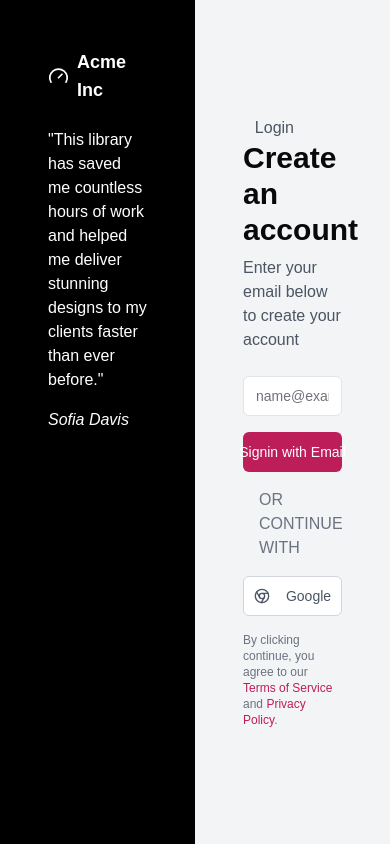
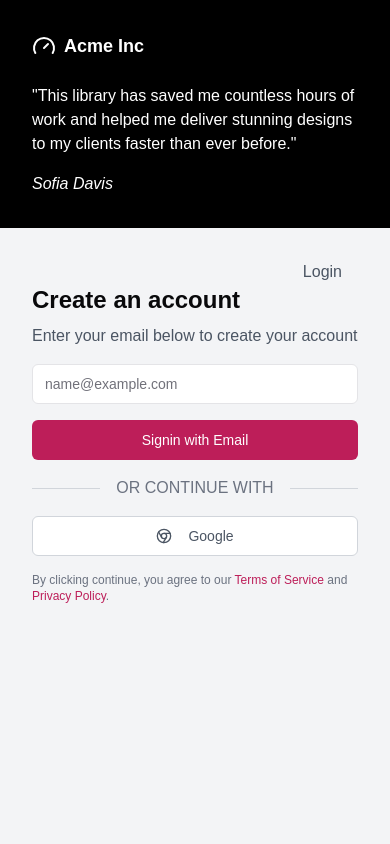
Before and after one commit to Tufahel/demo-dashboard, a Next.js app: page / in a window 390 px wide. Built offline with nearby package versions, Linux system fonts and the light colour scheme.

Commit message:
fix major design issues

```diff
--- a/src/components/register/register.tsx
+++ b/src/components/register/register.tsx
@@ -5,13 +5,13 @@ import { JSX, SVGProps } from "react";
 
 export default function RegisterComponent() {
   return (
-    <div className="flex h-screen bg-gray-100">
-      <div className="flex flex-col w-1/2 bg-black text-white p-12 space-y-6">
+    <div className="flex flex-col md:flex-row h-screen bg-gray-100">
+      <div className="flex flex-col w-full md:w-1/2 bg-black text-white p-8 md:p-12 space-y-6">
         <div className="flex items-center space-x-2">
           <GaugeIcon className="h-6 w-6 text-white" />
           <span className="font-bold text-lg">Acme Inc</span>
         </div>
-        <div className="mt-20">
+        <div className="mt-10 md:mt-20">
           <blockquote>
             "This library has saved me countless hours of work and helped me
             deliver stunning designs to my clients faster than ever before."
@@ -19,8 +19,8 @@ export default function RegisterComponent() {
           <cite className="block mt-4">Sofia Davis</cite>
         </div>
       </div>
-      <div className="flex flex-col w-1/2 items-center justify-center p-12">
-        <div className="flex justify-end w-full pr-12">
+      <div className="flex flex-col w-full md:w-1/2 items-center justify-center p-8 md:p-12">
+        <div className="flex justify-end w-full pr-4 md:pr-12">
           <Link
             className="text-gray-600 hover:text-gray-800"
             href="/login"
@@ -30,8 +30,10 @@ export default function RegisterComponent() {
           </Link>
         </div>
         <div className="w-full max-w-md">
-          <div className="mb-6">
-            <h2 className="text-3xl font-bold mb-2">Create an account</h2>
+          <div className="mb-4 md:mb-6">
+            <h2 className="text-2xl md:text-3xl font-bold mb-2">
+              Create an account
+            </h2>
             <div className="text-gray-600">
               Enter your email below to create your account
             </div>
@@ -39,8 +41,7 @@ export default function RegisterComponent() {
           <div className="space-y-4">
             <Input placeholder="name@example.com" />
             <Button className="bg-[#bd1e59] text-white w-full">
-              {" "}
-              <Link href="/dashboard" prefetch={false}>
+              <Link href="/dashboard" className="px-6 py-2" prefetch={false}>
                 Signin with Email
               </Link>
             </Button>
--- a/src/layouts/inbox-layout.tsx
+++ b/src/layouts/inbox-layout.tsx
@@ -31,7 +31,7 @@ export default function Chats() {
 
   const currentMessage = selectedUser.messages.reduce(
     (acc: Record<string, Convo[]>, obj: any) => {
-      const key = 'D MMM, YYYY';
+      const key = new Date(obj.timestamp).toLocaleString();
 
       // Create an array for the category if it doesn't exist
       if (!acc[key]) {
@@ -131,7 +131,7 @@ export default function Chats() {
           {/* Right Side */}
           <div
             className={cn(
-              'absolute inset-0 left-full z-50 flex w-full flex-1 flex-col rounded-md border bg-primary-foreground shadow-sm transition-all duration-200 sm:static sm:z-auto sm:flex',
+              'absolute inset-0 left-full z-50 flex w-full flex-col rounded-md border bg-primary-foreground shadow-sm transition-all duration-200 sm:static sm:z-auto sm:flex',
               mobileSelectedUser && 'left-0'
             )}
           >
@@ -217,7 +217,7 @@ export default function Chats() {
                                   msg.sender === 'You' && 'text-right'
                                 )}
                               >
-                                'h:mm a'
+                                {new Date(msg.timestamp).toLocaleString()}
                               </span>
                             </div>
                           ))}
--- a/src/layouts/layout.tsx
+++ b/src/layouts/layout.tsx
@@ -33,7 +33,7 @@ const Layout = ({ className, fixed = false, ...props }: LayoutProps) => {
         ref={divRef}
         data-layout='layout'
         className={cn(
-          'h-full overflow-auto md:w-[1024px] lg:w-[1260px] w-[768px]',
+          'h-full overflow-auto',
           fixed && 'flex flex-col',
           className
         )}
--- a/src/layouts/main-layout.tsx
+++ b/src/layouts/main-layout.tsx
@@ -1,10 +1,10 @@
-'use client';
+"use client";
 
 import { SidebarProvider, SidebarTrigger } from "@/components/ui/sidebar";
 import { AppSidebar } from "@/layouts/app-sidebar";
 import { usePathname } from "next/navigation";
 
-const pagesWithoutSidebar = ['/', '/login'];  // Array of paths that shouldn't have sidebar
+const pagesWithoutSidebar = ["/", "/login", "/register"];
 
 export function MainLayout({ children }: { children: React.ReactNode }) {
   const pathname = usePathname();
@@ -17,7 +17,7 @@ export function MainLayout({ children }: { children: React.ReactNode }) {
   return (
     <SidebarProvider>
       <AppSidebar />
-      <main>
+      <main className="w-full">
         <SidebarTrigger />
         {children}
       </main>
```
Also changed, not shown: 1 other file (tests, documents, lock files or other folders).
